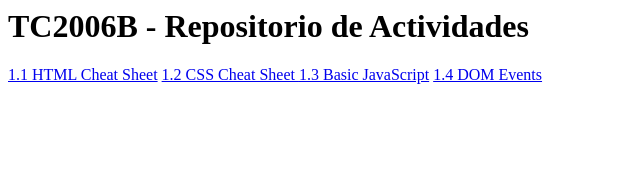
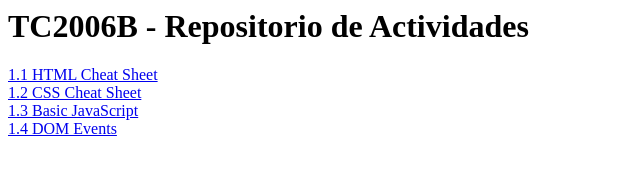
Before and after one commit to f-salcedo-c/TC2006B_a01633010, a plain HTML site: page index.html in a window 1280 px wide. Shown: the whole page, without its empty margins (0-640 px from the left). Drawn offline with Linux system fonts and the light colour scheme.

Commit message:
Update index.html

```diff
--- a/index.html
+++ b/index.html
@@ -4,10 +4,10 @@
 
     <h1> TC2006B - Repositorio de Actividades </h1>
 
-    <a href="/html/css_cheat_sheet.html"> 1.1 HTML Cheat Sheet</a>
-    <a href="/html/html_cheat_sheet_500.html"> 1.2 CSS Cheat Sheet </a>
-    <a href="/js/actividadJS_a01633010.js"> 1.3 Basic JavaScript</a>
-    <a href="dom_events.html"> 1.4 DOM Events</a>
+    <a href="/html/css_cheat_sheet.html"> 1.1 HTML Cheat Sheet</a><br>
+    <a href="/html/html_cheat_sheet_500.html"> 1.2 CSS Cheat Sheet </a><br>
+    <a href="/js/actividadJS_a01633010.js"> 1.3 Basic JavaScript</a><br>
+    <a href="dom_events.html"> 1.4 DOM Events</a><br>
 
 
   </body>
```
